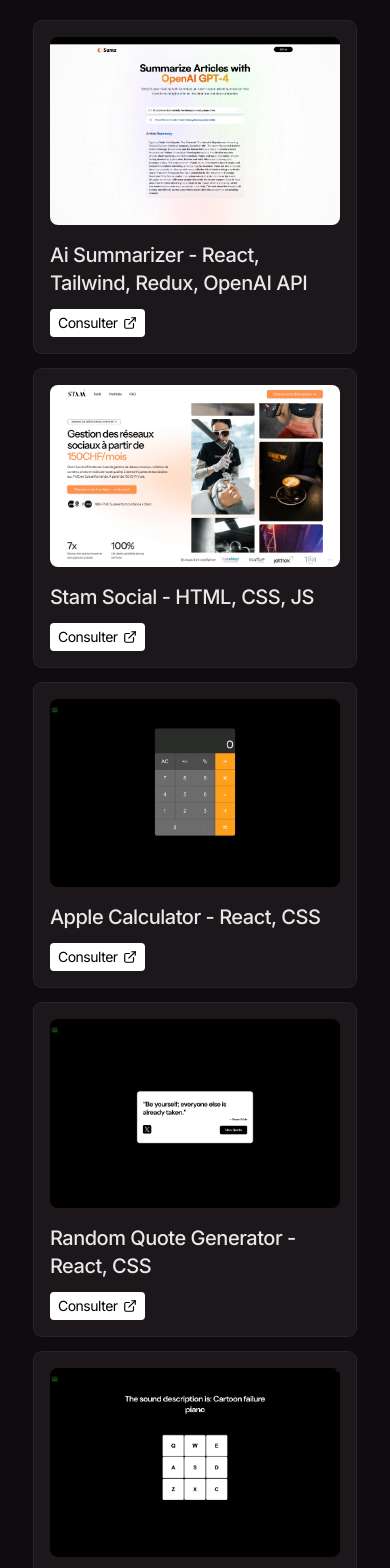
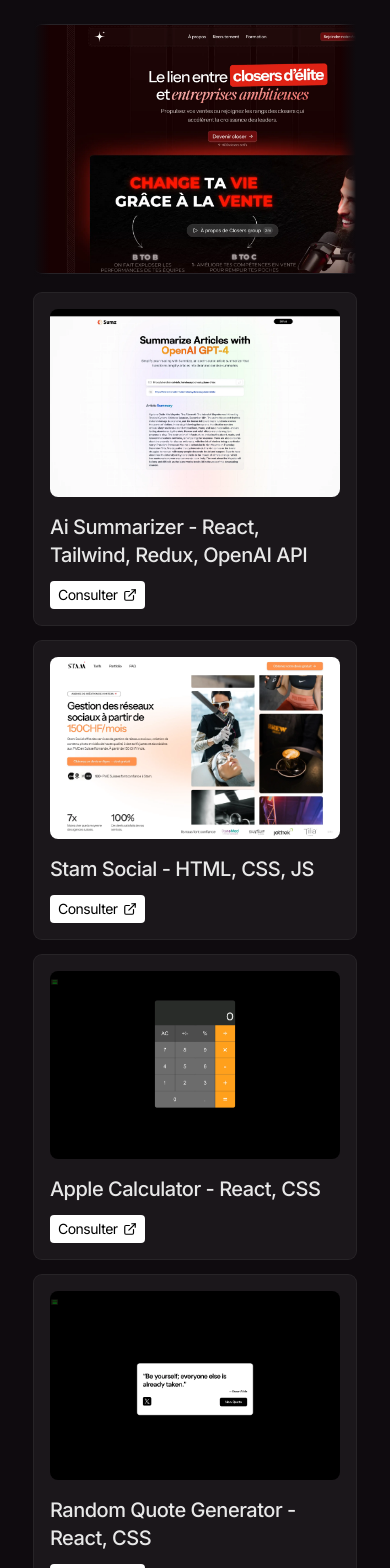
Before and after one commit to abdadjal/Portfolio, a React (Vite) app: page / in a window 390 px wide. Shown: the part 432-2000 px from the top of the page. Built offline with nearby package versions, Linux system fonts and the light colour scheme.

Commit message:
changed the grid

```diff
--- a/src/Cards/Card.tsx
+++ b/src/Cards/Card.tsx
@@ -2,11 +2,13 @@ interface CardProps {
     title: string;
     link: string;
     image: string;
+    first?: boolean;
   }
 
   function Card(props: CardProps) {
     return (
-        <div className="rounded-lg ring-1 ring-white ring-opacity-10 p-4 bg-[rgba(255,255,255,0.05)] flex flex-col gap-4">
+      props.first ?
+        <div className="rounded-lg ring-1 ring-white ring-opacity-10 p-4 bg-[rgba(255,255,255,0.05)] flex flex-col gap-4 lg:order-first">
           <img src={props.image} className='rounded-lg'/>
           <div className='flex flex-col items-start gap-3 max-w-[24rem]'>
             <h3 className='text-xl font-medium'>{props.title}</h3>
@@ -16,6 +18,19 @@ interface CardProps {
             </a>
           </div>
         </div>
+
+        :
+        <div className="rounded-lg ring-1 ring-white ring-opacity-10 p-4 bg-[rgba(255,255,255,0.05)] flex flex-col gap-4 order-2">
+          <img src={props.image} className='rounded-lg'/>
+          <div className='flex flex-col items-start gap-3 max-w-[24rem]'>
+            <h3 className='text-xl font-medium'>{props.title}</h3>
+            <a className='flex items-center gap-[0.35rem] px-2 py-1 bg-white text-black rounded hover:opacity-80 transition-all duration-300 text-sm' href={props.link} target="_blank">
+              <div>Consulter</div>
+              <svg xmlns="http://www.w3.org/2000/svg" width="14" height="14" viewBox="0 0 24 24" fill="none" stroke="currentColor" strokeWidth="2" strokeLinecap="round" strokeLinejoin="round" className="lucide lucide-external-link"><path d="M15 3h6v6"/><path d="M10 14 21 3"/><path d="M18 13v6a2 2 0 0 1-2 2H5a2 2 0 0 1-2-2V8a2 2 0 0 1 2-2h6"/></svg>
+            </a>
+          </div>
+        </div>
+
     )
   }
 
--- a/src/Cards/Cards.tsx
+++ b/src/Cards/Cards.tsx
@@ -12,9 +12,9 @@ import FigmaInfinite from '../Marquee/FigmaInfinite';
 function Cards() {
     return (
         <div className='grid md:grid-cols-2 lg:grid-cols-3 gap-4 py-12 px-[5%] w-full'>
-          <Card title={"Ai Summarizer - React, Tailwind, Redux, OpenAI API"} link={"https://whoisabd-ai-summarizer.netlify.app/"} image={ai}/>
-          <Card title={"Stam Social - HTML, CSS, JS"} link={"https://stam.social"} image={social}/>
-         <Card title={"Apple Calculator - React, CSS"} link={"https://abdadjal.github.io/Javascript-Calculator/"} image={calc}/>
+          <Card title={"Ai Summarizer - React, Tailwind, Redux, OpenAI API"} link={"https://whoisabd-ai-summarizer.netlify.app/"} image={ai} first={true}/>
+          <Card title={"Stam Social - HTML, CSS, JS"} link={"https://stam.social"} image={social} first={true} />
+         <Card title={"Apple Calculator - React, CSS"} link={"https://abdadjal.github.io/Javascript-Calculator/"} image={calc} first={true}/>
          <Card title={"Random Quote Generator - React, CSS"} link={"https://abdadjal.github.io/Random-Quote-Generator/"} image={quote}/>
          <Card title={"Drum Machine - React, CSS"} link={"https://abdadjal.github.io/Drum-Machine/"} image={drum}/>
           <Card title={"Markdown Previewer - React, CSS"} link={"https://abdadjal.github.io/Markdown-Previewer/"} image={mark}/>
--- a/src/Marquee/FigmaInfinite.tsx
+++ b/src/Marquee/FigmaInfinite.tsx
@@ -1,7 +1,6 @@
 import image1 from "../assets/figma/Hero section - Alexy 900.webp"
 import image2 from "../assets/figma/Hero section - Ruben.webp"
-import image3 from "../assets/figma/hero.webp"
-import image9 from "../assets/figma/SCR-20240819-qytb.webp"
+import image3 from "../assets/figma/SCR-20240819-qytb.webp"
 import image5 from "../assets/figma/SCR-20240915-jhsy.webp"
 import image6 from "../assets/figma/SCR-20240915-jjjh.webp"
 import image7 from "../assets/figma/SCR-20240915-jphf.webp"
@@ -16,7 +15,7 @@ import gsap from "gsap"
 function FigmaInfinite() {
     const images = [
         image1, image2, image3, image4, image5,
-        image6, image7, image8, image9
+        image6, image7, image8
     ];
 
     const containerRef = useRef<HTMLDivElement>(null);
@@ -50,7 +49,7 @@ function FigmaInfinite() {
     }, [images]);
 
     return (
-        <div className="relative w-full align-middle overflow-hidden lg:col-span-2 h-64 lg:h-auto md:h-full" ref={containerRef}>
+        <div className="relative w-full align-middle overflow-hidden order-first md:col-span-2 lg:col-span-3 h-64 lg:order-1" ref={containerRef}>
             <div
                 ref={sliderRef}
                 className="flex gap-4 absolute left-0 h-full"
```
Also changed, not shown: src/assets/figma/hero.webp (deleted).
